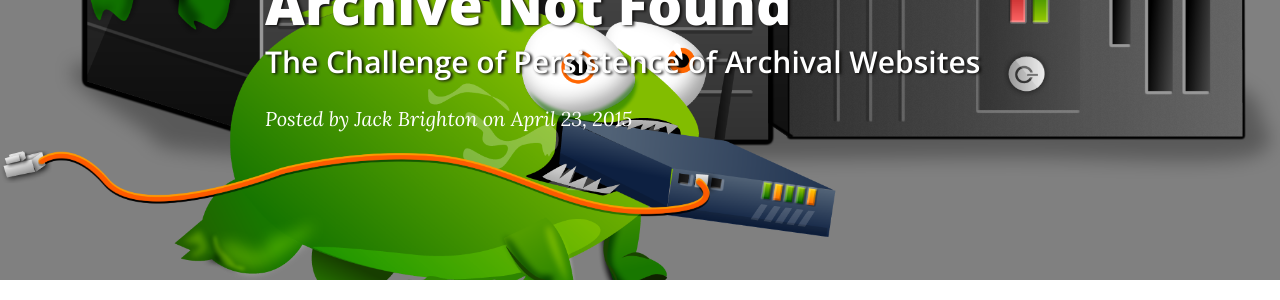
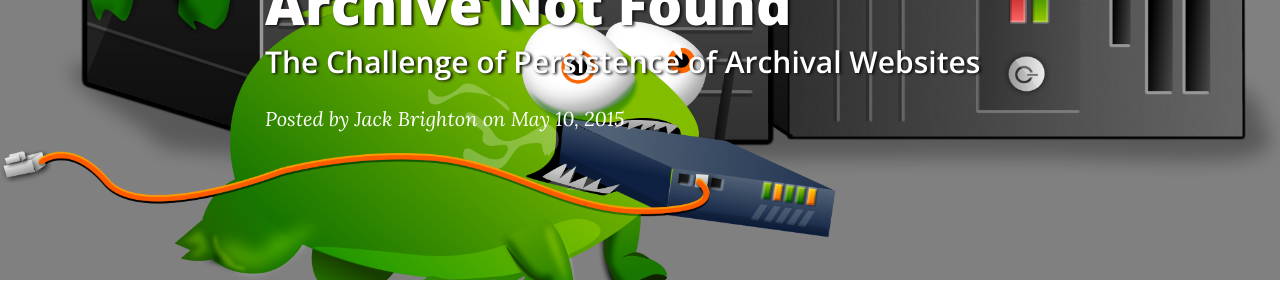
Before and after one commit to jackbrighton/jackbrighton.github.io, a Jekyll site: the page built from _posts/2015-05-10-archive-not-found.markdown, in a window 1280 px wide and 900 px high. Shown: the part 196-496 px from the top of the window. Built offline with Jekyll 4.4.1, drawn with Linux system fonts in a browser that asks for light colours; nearby versions of some CDN libraries.

Commit message:
change date on latest post

```diff
--- a/_posts/2015-04-23-archive-not-found.markdown
+++ b/_posts/2015-05-10-archive-not-found.markdown
@@ -2,7 +2,7 @@
 layout:     post
 title:      "Archive Not Found"
 subtitle:   "The Challenge of Persistence of Archival Websites"
-date:       2015-04-23 12:00:00
+date:       2015-05-10 12:00:00
 author:     "Jack Brighton"
 header-img: "img/Tumbeasts_servers.png"
 ---
```
